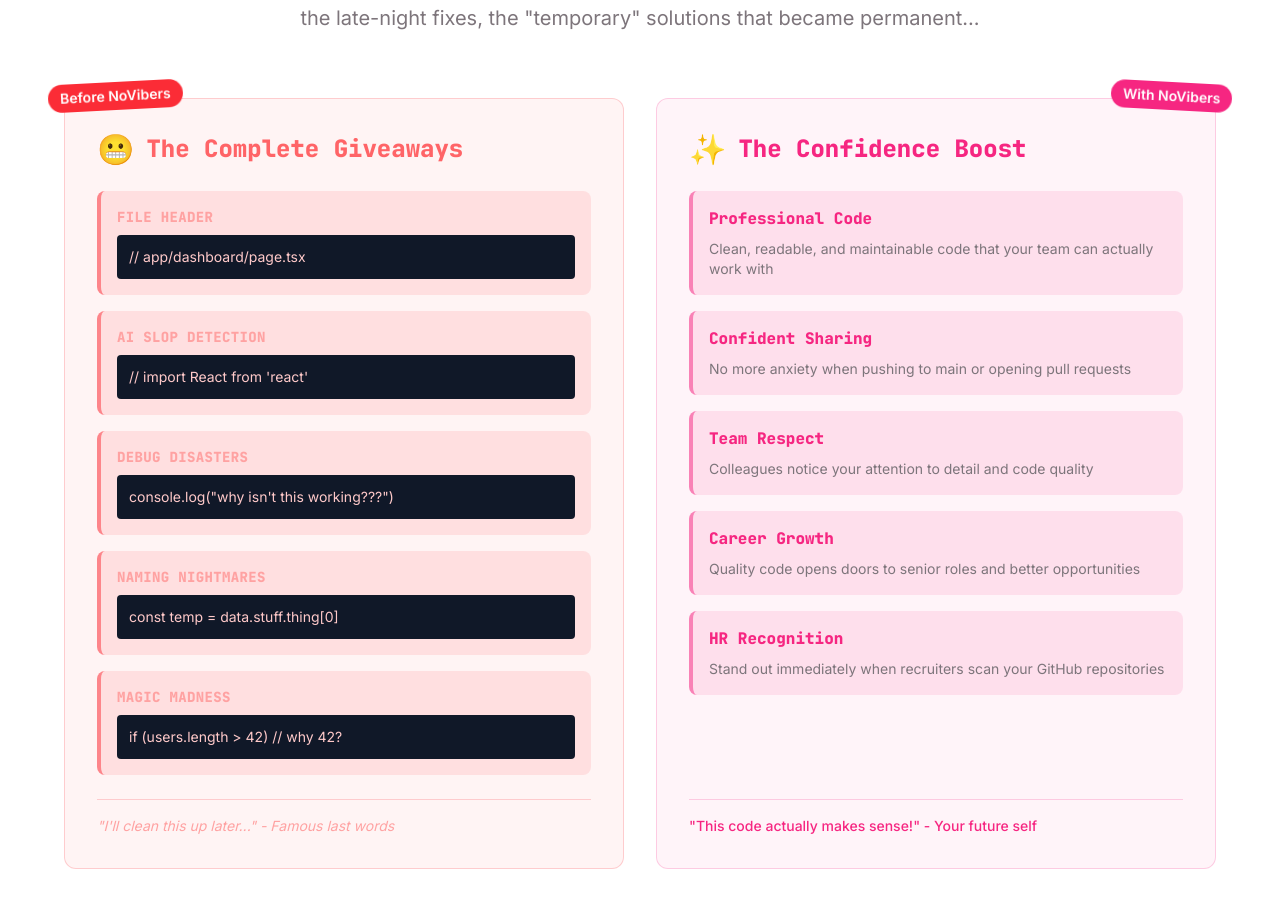
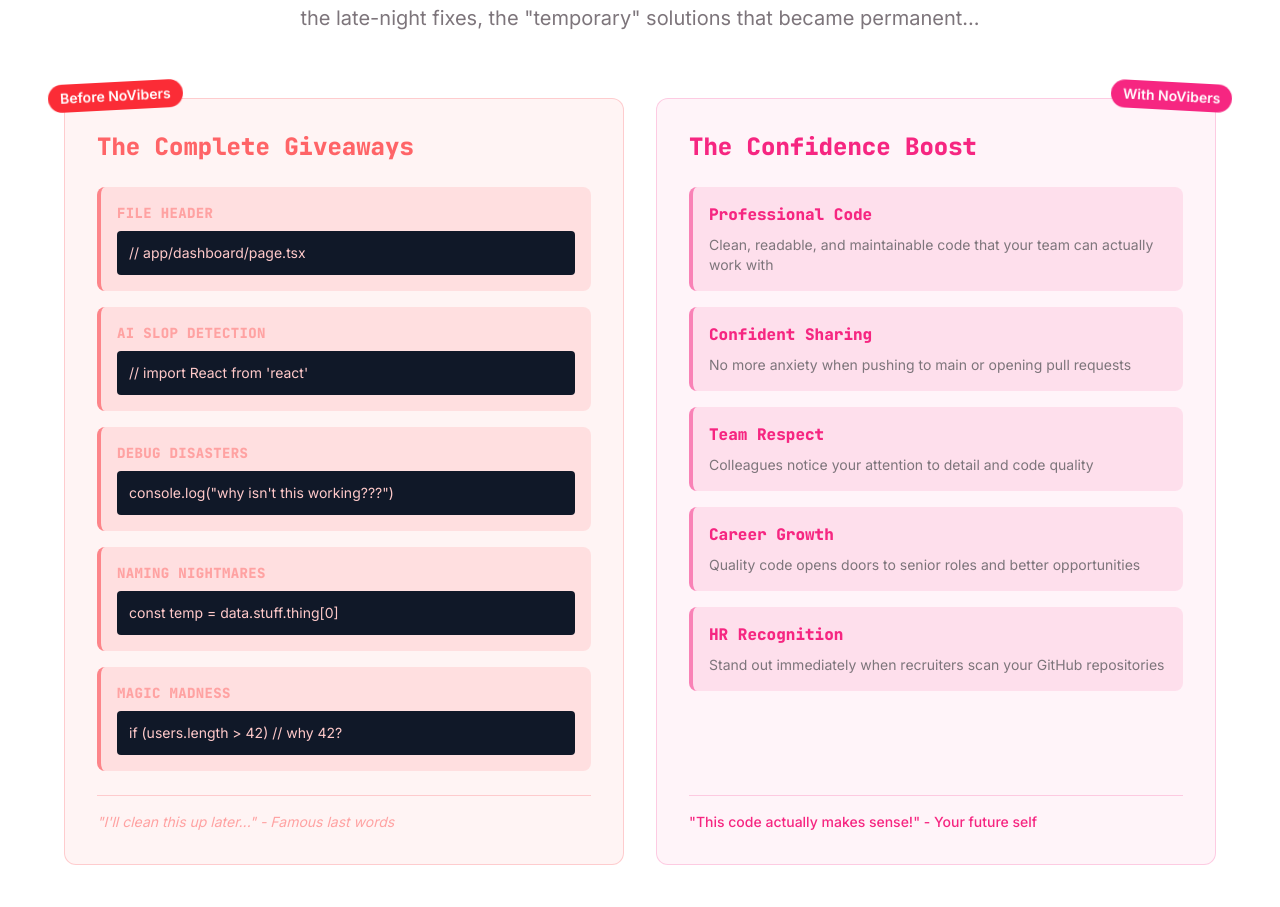
Before and after one commit to TheGoldenBoyle/no-vibers, a Next.js app: page / in a window 1280 px wide. Shown: the part 1060-1967 px from the top of the page. Built offline with nearby package versions, Linux system fonts and the light colour scheme.

Commit message:
Remove icons

```diff
--- a/app/page.tsx
+++ b/app/page.tsx
@@ -72,7 +72,6 @@
                             </div>
                             <div className="bg-red-500/5 border border-red-500/20 rounded-xl p-8 space-y-6 hover:border-red-500/30 transition-all h-full flex flex-col">
                                 <h3 className="text-2xl font-bold text-red-400 flex items-center">
-                                    <span className="text-3xl mr-3">😬</span>
                                     The Complete Giveaways
                                 </h3>
 
@@ -128,7 +127,6 @@
                             </div>
                             <div className="bg-x-primary/5 border border-x-primary/20 rounded-xl p-8 space-y-6 hover:border-x-primary/30 transition-all h-full flex flex-col">
                                 <h3 className="text-2xl font-bold text-x-primary flex items-center">
-                                    <span className="text-3xl mr-3">✨</span>
                                     The Confidence Boost
                                 </h3>
 
```
